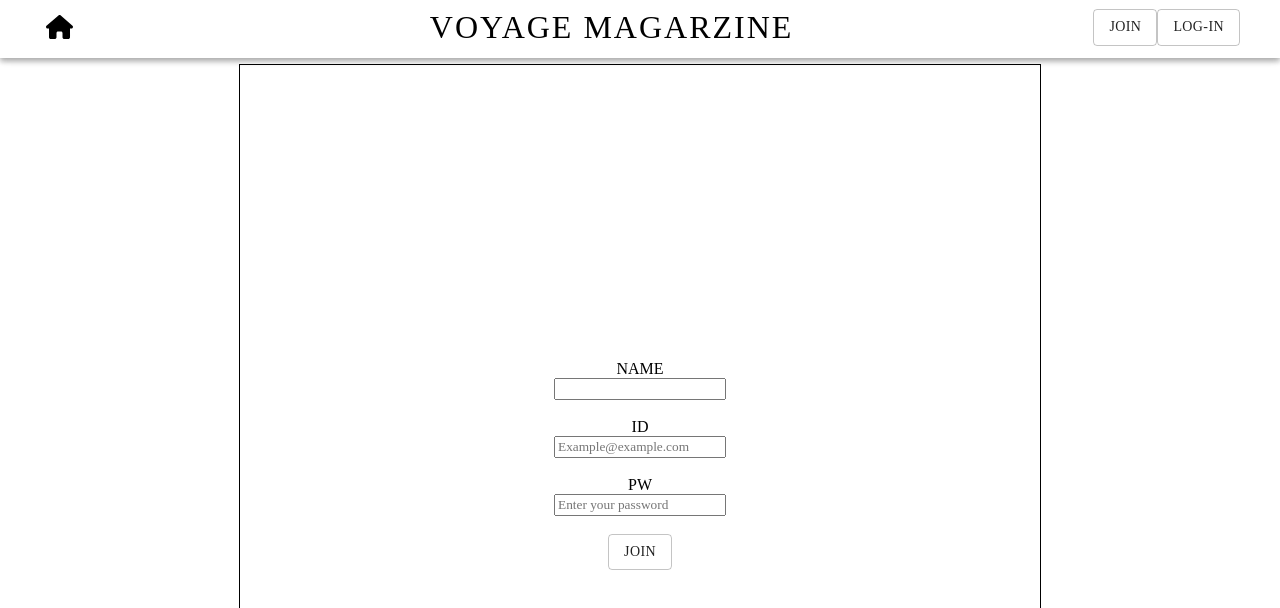
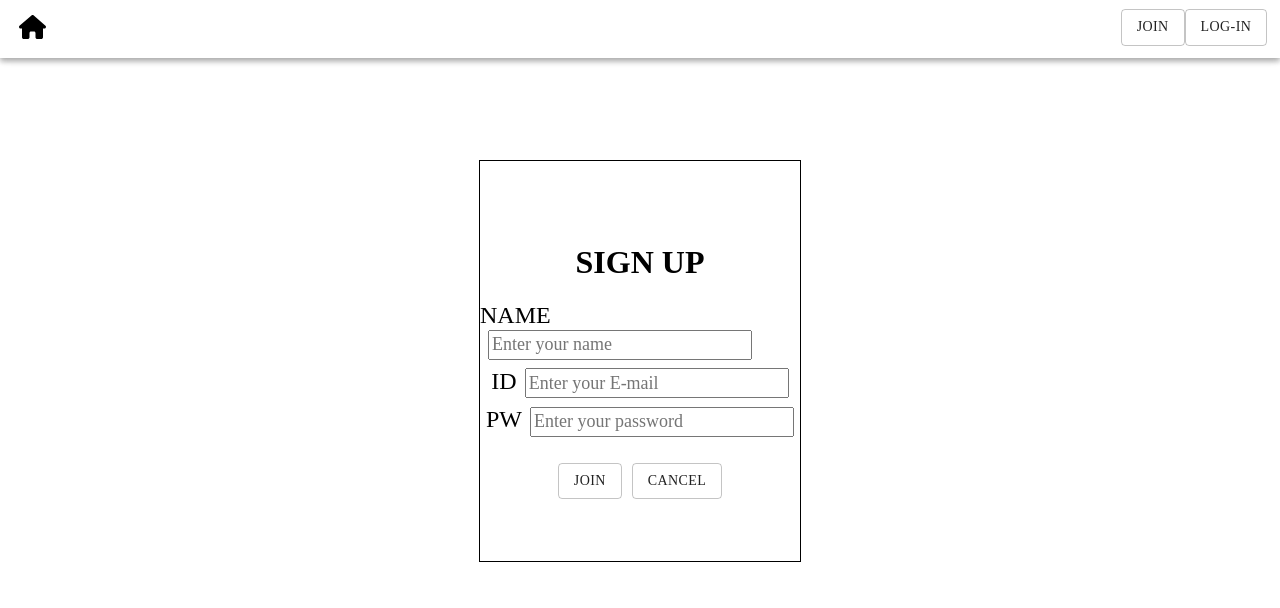
Before and after one commit to keepinblazing/HangHae99_week_5, a React (Create React App) app: page /Signup in a window 1280 px wide. Shown: the top 608 px of the page. Built offline with nearby package versions, Linux system fonts and the light colour scheme; no server answers; a web font is replaced by a local one.

Commit message:
add redux

```diff
--- a/package.json
+++ b/package.json
@@ -23,7 +23,10 @@
     "react-router-dom": "^6.3.0",
     "react-scripts": "5.0.1",
     "redux": "^4.2.0",
+    "redux-actions": "^2.6.5",
+    "redux-thunk": "^2.4.1",
     "styled-components": "^5.3.5",
+    "thunk": "^0.0.1",
     "web-vitals": "^2.1.0"
   },
   "scripts": {
--- a/src/Header.js
+++ b/src/Header.js
@@ -1,11 +1,16 @@
 import React from "react";
+
 import styled from "styled-components";
 import oc from "open-color";
+
 import { shadow, media } from "./styleUtil";
+
 import { FontAwesomeIcon } from "@fortawesome/react-fontawesome";
 import { faHouse } from "@fortawesome/free-solid-svg-icons";
+
 import Button from "@material-ui/core/Button";
 import { useNavigate } from "react-router-dom";
+
 import { onAuthStateChanged, signOut } from "firebase/auth";
 import { auth } from "./shared/firebase";
 
@@ -33,26 +38,31 @@ const Header = () => {
               backgroundColor: "transparent",
               border: "transparent",
               cursor: "pointer",
+              position : 'fixed',
+              left : `1%`,
             }}
             onClick={() => navigate("/")}
           >
             <FontAwesomeIcon icon={faHouse} style = {{ fontSize : "x-large"}}/>
           </button>
           <Spacer />
-          <Logo>
+          {/* <Logo>
             VOYAGE MAGARZINE
-          </Logo>
+          </Logo> */}
 
           {is_login === false ? (
-            <>
-              <Button variant="outlined" onClick={() => navigate("/Signup")}>
+            <div style = {{position : "fixed", right : "1%"}}>
+              <Button variant="outlined" onClick={() => navigate("/Signup")}
+              >
                 JOIN
               </Button>
-              <Button variant="outlined" onClick={() => navigate("/Login")}>
+              <Button variant="outlined" onClick={() => navigate("/Login")}
+             >
                 LOG-IN
               </Button>
-            </>
+            </div>
           ) : (
+            <div  style = {{position : "fixed", right : "1%"}}>
             <Button
               variant="outlined"
               onClick={() => {
@@ -62,6 +72,7 @@ const Header = () => {
             >
               LOG-OUT
             </Button>
+            </div>
           )}
         </HeaderContents>
       </WhiteBackground>
@@ -112,8 +123,8 @@ const Logo = styled.div`
   font-size: 1.4rem;
   letter-spacing: 2px;
   color: ${oc.black[7]};
-  margin-right : 300px;
   font-size : xx-large;
+
 `;
 
 // 중간 여백
--- a/src/Login.js
+++ b/src/Login.js
@@ -1,15 +1,14 @@
-import React from "react";
+import React, { useState, useRef } from "react";
 import styled from "styled-components";
 import Button from "@material-ui/core/Button";
 import { useNavigate } from "react-router-dom";
 import { signInWithEmailAndPassword } from "firebase/auth";
 import { auth } from "./shared/firebase";
 
-
 const Login = () => {
   const navigate = useNavigate();
-  const id_ref = React.useRef(null);
-  const pw_ref = React.useRef(null);
+  const id_ref = useRef(null);
+  const pw_ref = useRef(null);
   const LoginFB = async () => {
     const user = await signInWithEmailAndPassword(
       auth,
@@ -17,33 +16,78 @@ const Login = () => {
       pw_ref.current.value
     );
   };
+
   return (
     <Container>
-      ID <input ref={id_ref} placeholder="Example@example.com" /> <br />
-      PW <input ref={pw_ref} placeholder="Enter your password" type="password"/> <br />
+      <h1>LOG-IN</h1>
+      <label style={{ fontSize: "x-large" }}>
+        ID
+        <input
+          ref={id_ref}
+          placeholder="Enter your E-mail"
+          style={{
+            width: "20vw",
+            height: "3vh",
+            fontSize: "large",
+            marginBottom: "0.5rem",
+            marginLeft: "0.5rem",
+          }}
+        />
+      </label>
+      <label style={{ fontSize: "x-large" }}>
+        PW
+        <input
+          ref={pw_ref}
+          placeholder="Enter your password"
+          type="password"
+          style={{
+            width: "20vw",
+            height: "3vh",
+            fontSize: "large",
+            marginBottom: "0.5rem",
+            marginLeft: "0.5rem",
+          }}
+        />
+      </label>
+      <br />
+      <Buttons>
         <Button
           variant="outlined"
           onClick={() => {
             navigate("/");
             LoginFB();
           }}
+          style={{ marginTop: "1%" }}
         >
           LOG-IN
         </Button>
+        <Button
+          variant="outlined"
+          onClick={() => {
+            navigate("/");
+          }}
+        >
+          CANCEL
+        </Button>
+      </Buttons>
     </Container>
   );
 };
 
 const Container = styled.div`
   margin: auto;
-  margin-top: 5%;
-  width: 800px;
-  height: 800px;
+  margin-top: 20vh;
+  width: 40vh;
+  height: 50vh;
   border: 1px solid black;
   display: flex;
   flex-direction: column;
   align-items: center;
   justify-content: center;
 `;
-
+const Buttons = styled.div`
+  display: flex;
+  flex-direction: row;
+  gap: 10px;
+`;
 export default Login;
--- a/src/MainPage.js
+++ b/src/MainPage.js
@@ -11,6 +11,10 @@ const Mainpage = () => {
     const navigate = useNavigate();
 
   return (
+
+
+
+
     <Write onClick={()=> navigate("/Write")}>
       <FontAwesomeIcon
         icon={faPen}
--- a/src/Signup.js
+++ b/src/Signup.js
@@ -27,13 +27,53 @@ const Signup = () => {
 
   return (
     <Container>
-      NAME <input ref={name_ref} />
+      <h1>SIGN UP</h1>
+      <label style={{ fontSize: "x-large" }}>
+        NAME
+        <input
+          ref={name_ref}
+          name="name"
+          placeholder="Enter your name"
+          style={{
+            width: "20vw",
+            height: "3vh",
+            fontSize: "large",
+            marginBottom: "0.5rem",
+            marginLeft: "0.5rem",
+          }}
+        />
+      </label>
+      <label style={{ fontSize: "x-large" }}>
+        ID
+        <input
+          ref={id_ref}
+          placeholder="Enter your E-mail"
+          style={{
+            width: "20vw",
+            height: "3vh",
+            fontSize: "large",
+            marginBottom: "0.5rem",
+            marginLeft: "0.5rem",
+          }}
+        />
+      </label>
+      <label style={{ fontSize: "x-large" }}>
+        PW
+        <input
+          ref={pw_ref}
+          placeholder="Enter your password"
+          type="password"
+          style={{
+            width: "20vw",
+            height: "3vh",
+            fontSize: "large",
+            marginBottom: "0.5rem",
+            marginLeft: "0.5rem",
+          }}
+        />
+      </label>
       <br />
-      ID <input ref={id_ref} placeholder="Example@example.com" />
-      <br />
-      PW{" "}
-      <input ref={pw_ref} placeholder="Enter your password" type="password" />
-      <br />
+      <Buttons>
         <Button
           variant="outlined"
           onClick={() => {
@@ -43,15 +83,24 @@ const Signup = () => {
         >
           JOIN
         </Button>
+        <Button
+          variant="outlined"
+          onClick={() => {
+            navigate("/");
+          }}
+        >
+          CANCEL
+        </Button>
+      </Buttons>
     </Container>
   );
 };
 
 const Container = styled.div`
   margin: auto;
-  margin-top: 5%;
-  width: 800px;
-  height: 800px;
+  margin-top: 20vh;
+  width: 40vh;
+  height: 50vh;
   border: 1px solid black;
   display: flex;
   flex-direction: column;
@@ -59,4 +108,9 @@ const Container = styled.div`
   justify-content: center;
 `;
 
+const Buttons = styled.div`
+  display: flex;
+  flex-direction: row;
+  gap: 10px;
+`;
 export default Signup;
--- a/src/Write.js
+++ b/src/Write.js
@@ -1,19 +1,99 @@
-import React from "react";
-
+import React, { useState , useRef} from "react";
+import styled from "styled-components";
+import { getStorage, ref, uploadBytes, getDownloadURL } from "firebase/storage";
+import { addDoc, collection, getDoc } from "firebase/firestore";
+import { db } from "./shared/firebase";
 
 const Write = () => {
+  const storage = getStorage();
 
+  const file_link_ref = useRef(null);
+  const content_ref = useRef(null);
 
-        return (
+  const uploadFB = async (e) => {
+    const uploaded_file = await uploadBytes(
+      ref(storage, `images/${e.target.files[0].name}`),
+      e.target.files[0]
+    );
+    const file_url = await getDownloadURL(uploaded_file.ref);
+    file_link_ref.current = { url: file_url };
 
-            <div>
-            Hello
+    const add_Post = await addDoc(collection(db, "posts"), {
+      image_url: file_link_ref.current.url,
 
-            </div>
+    });
+  };
 
-            );
+    // const fileBtn = (e) => {
+    //   file_link_ref.current.click();
+    // };
+  return (
+    <Container>
+      <input
+        type="file"
+        onChange={uploadFB}
+        style={{ position: "fixed", top: "25vh"}}
 
-}
+      />
+      <img src = {file_link_ref}></img>
+      {/* <button style={{ position: "fixed", top: "25vh"}}
+      onClick={()=> {fileBtn();}}>image upload</button> */}
+      <div
+        style={{
+          display: "flex",
+          flexDirection: "row",
+          justifyContent: "center",
+          alignItems: "center",
+          marginBottom : "5%",
+          position : "fixed",
+          top : "30vh",
+        }}
+      >
+        <div
+          style={{
+            width: "11vw",
+            height: "10vh",
+            border: "1px solid black",
+            marginRight : "5%"
+          }}
+        ></div>
+        <div
+          style={{ width: "11vw", height: "10vh", border: "1px solid black",marginRight : "5%" }}
+        ></div>
+        <div
+          style={{ width: "11vw", height: "10vh", border: "1px solid black" }}
+        ></div>
+      </div>
+      <div
+        style={{
+          display: "flex",
+          flexDirection: "column",
+          justifyContent: "center",
+          alignItems: "center",
+        }}
+      >
+        <input ref = {content_ref}style={{ width: "35vw", height: "30vh",
+      position : "fixed",
+      top : "50vh"}}></input>
+        <button style={{ width: "10vw", height: "5vh", marginTop: "1%" ,
+      position : "fixed", top : "80vh"}}>
+          게시글 작성하기
+        </button>
+      </div>
+    </Container>
+  );
+};
 
+const Container = styled.div`
+  margin: auto;
+  margin-top: 8vh;
+  width: 40vw;
+  height: 90vh;
+  border: 1px solid black;
+  display: flex;
+  flex-direction: column;
+  align-items: center;
+  justify-content: center;
+`;
 
 export default Write;
--- a/src/index.js
+++ b/src/index.js
@@ -1,15 +1,20 @@
 import React from 'react';
 import ReactDOM from 'react-dom/client';
 import { BrowserRouter } from 'react-router-dom';
+import { Provider } from 'react-redux';
+import store from './redux/configStore'
 import './index.css';
 import reportWebVitals from './reportWebVitals';
 import App from './App';
 
+
 const root = ReactDOM.createRoot(document.getElementById('root'));
 root.render(
+  <Provider store={store}>
   <BrowserRouter>
     <App />
   </BrowserRouter>
+  </Provider>
 );
 
 // If you want to start measuring performance in your app, pass a function
--- /dev/null
+++ b/src/redux/configStore.js
@@ -0,0 +1,15 @@
+import {
+  legacy_createStore as createStore,
+  combineReducers,
+  applyMiddleware,
+} from "redux";
+import thunk from "redux-thunk";
+
+import post from "./modules/post";
+
+const rootReducer = combineReducers({ post });
+const middlewares = [thunk];
+const enhancer = applyMiddleware(...middlewares);
+const store = createStore(rootReducer, enhancer);
+
+export default store;
--- /dev/null
+++ b/src/redux/modules/post.js
@@ -0,0 +1,124 @@
+import { db } from "../../shared/firebase";
+
+import { collection, getDocs, addDoc, doc, updateDoc } from "firebase/firestore";
+
+//Acitons
+const CREATE = "post/CREATE";
+const LOAD = "post/LOAD";
+const UPDATE = "post/UPDATE";
+const DELETE = "post/DELETE"
+// const LOADED = "post/LOADED";
+
+const initialState = {
+
+    list : []
+
+}
+
+//Action Creators
+export function createPost(post) {
+    return { type: CREATE, post};
+};
+export function loadPost(post_list) {
+    return { type: LOAD, post_list };
+};
+export function loadImage(image_url) {
+  return { type: LOAD, image_url};
+};
+export function updatePost(post_index) {
+    return { type : UPDATE, post_index}
+};
+export function deletePost(post_index) {
+    return { type: DELETE, post_index };
+};
+
+//export function isLoaded(loaded) {
+//    return { type: LOADED, loaded };
+//};
+
+//middleware
+
+export const loadPostFB = () => {
+    return async function (dispatch) {
+      const post_data = await getDocs(collection(db, "posts"));
+
+      let post_list = [];
+
+      post_data.forEach((d) => {
+        post_list.push({ id: d.id, ...d.data() });
+      });
+
+      dispatch(loadPost(post_list));
+  };
+};
+
+export const loadImageFB = () => {
+  return async function (dispatch) {
+    const image_url = await getDocs(collection(db, "posts"));
+
+    let _image_url = ""
+
+    image_url.forEach((b)=> {
+
+      _image_url.push({ id: b.id, ...b.data})
+    })
+
+
+
+    dispatch(loadImage(_image_url));
+};
+};
+
+
+  export const addPostFB = (post) => {
+    return async function (dispatch) {
+      // dispatch(isLoaded(false));
+      const docRef = await addDoc(collection(db, "posts"), post);
+      //const _dicitonary = await getDocs(docRef);
+      const post_data = { id: docRef.id, ...post };
+
+      dispatch(createPost(post_data));
+    };
+  };
+
+  export const updatePostFB = (post_id) => {
+      return async function (dispatch, getState) {
+          const docRef = doc(db, "posts", post_id);
+          await updateDoc(docRef, {completed : true});
+
+          const _post_list = getState().post_list;
+          const post_index = _post_list.findIndex((d) => {
+              return d.id === post_id;
+          });
+          dispatch(updatePost(post_index));
+      };
+  };
+
+  //reducer
+
+  export default function reducer(state = initialState, action = {}) {
+    switch (action.type) {
+      case "post/LOAD": {
+        return { list: action._image_url };
+      }
+      case "post/CREATE": {
+        const new_post_list = [...state.list, action.post];
+        return { ...state, list: new_post_list };
+      }
+      case "post/UPDATE" : {
+          const new_post_list = state.list.map((l, idx) => {
+              if (parseInt(action.post_index) === idx){
+                  return {...l, completed: true};
+              }else{
+                  return l;
+              }
+          });
+          return {...state, list: new_post_list};
+      };
+      case "post/LOADED": {
+        return { ...state, is_loaded: action.loaded };
+      }
+      default:
+        return state;
+    }
+  }
```
Also changed, not shown: src/.jsconfig.json (added), src/redux/modules/auth.js (added), 2 other files (tests, documents, lock files or other folders). Lines whose indentation alone changed are shown as unchanged.
